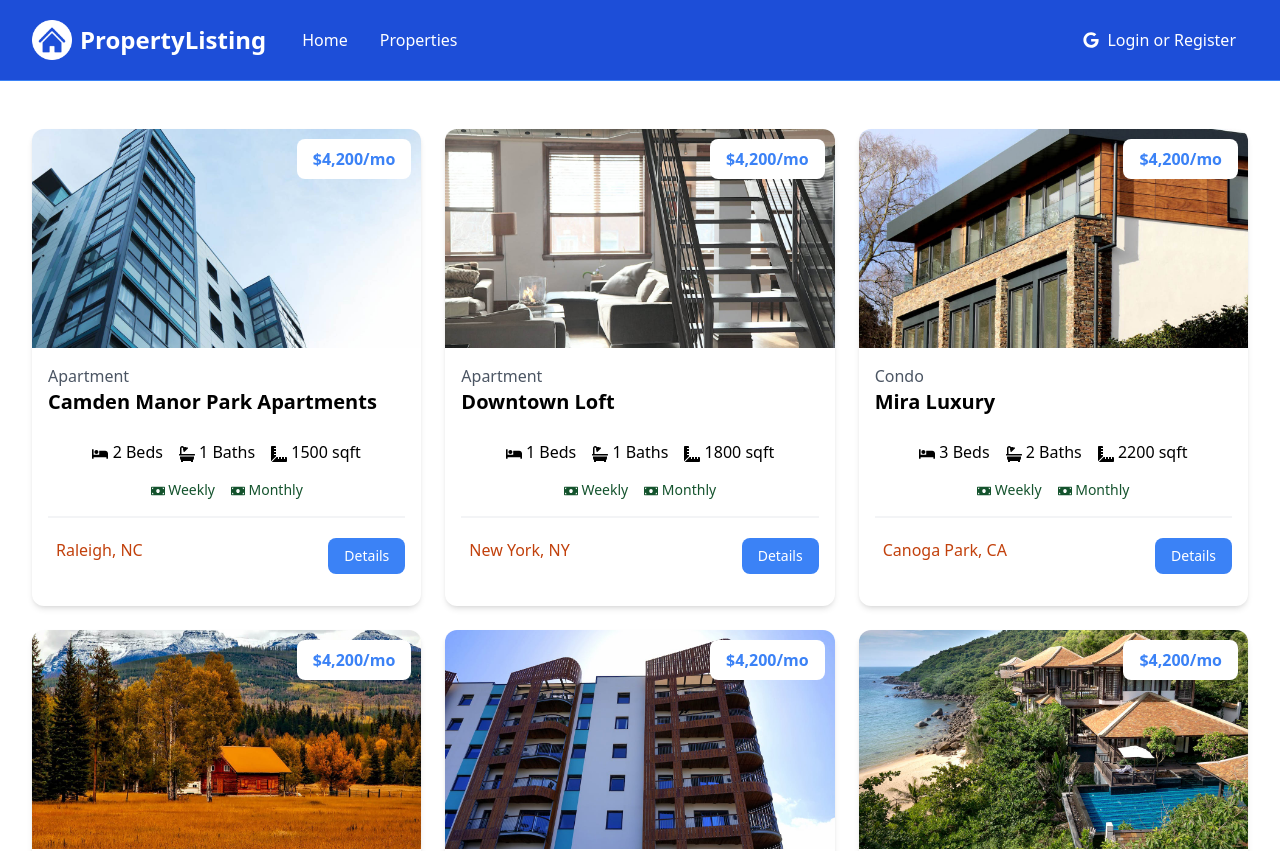
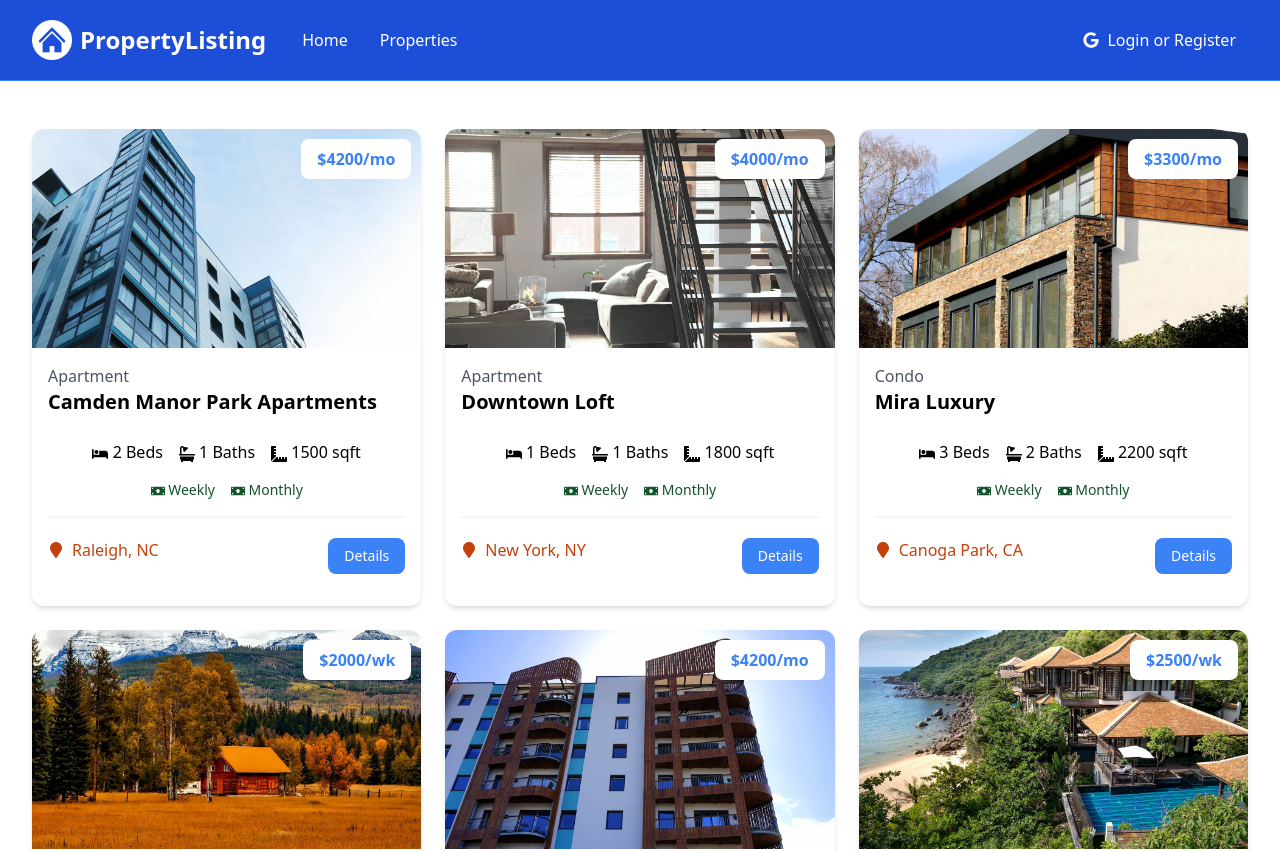
Before and after one commit to eddyK15501/property-listing, a Next.js app: page /properties in a window 1280 px wide. Shown: the top 851 px of the page. Built offline with nearby package versions, Linux system fonts and the light colour scheme.

Commit message:
PropertyCard.jsx - display monthly/weekly/nightly rates; <FaMapMarker /> icon

```diff
--- a/components/PropertyCard.jsx
+++ b/components/PropertyCard.jsx
@@ -9,6 +9,18 @@ import {
 } from 'react-icons/fa';
 
 const PropertyCard = ({ property }) => {
+  const displayRates = () => {
+    const { rates } = property;
+
+    if (rates.monthly) {
+      return `$${rates.monthly}/mo`;
+    } else if (rates.weekly) {
+      return `$${rates.weekly}/wk`;
+    } else if (rates.nightly) {
+      return `$${rates.nightly}/night`;
+    }
+  };
+
   return (
     <div className='rounded-xl shadow-md relative'>
       <Image
@@ -25,7 +37,7 @@ const PropertyCard = ({ property }) => {
           <h3 className='text-xl font-bold'>{property.name}</h3>
         </div>
         <h3 className='absolute top-[10px] right-[10px] bg-white px-4 py-2 rounded-lg text-blue-500 font-bold text-right md:text-center lg:text-right'>
-          $4,200/mo
+          {displayRates()}
         </h3>
 
         <div className='flex justify-center gap-4 text-black mb-4'>
@@ -60,7 +72,7 @@ const PropertyCard = ({ property }) => {
 
         <div className='flex flex-col lg:flex-row justify-between mb-4'>
           <div className='flex align-middle gap-2 mb-4 lg:mb-0'>
-            <i className='fa-solid fa-location-dot text-lg text-orange-700'></i>
+            <FaMapMarker className='text-orange-700 mt-1' />
             <span className='text-orange-700'>
               {' '}
               {property.location.city}, {property.location.state}{' '}
```
